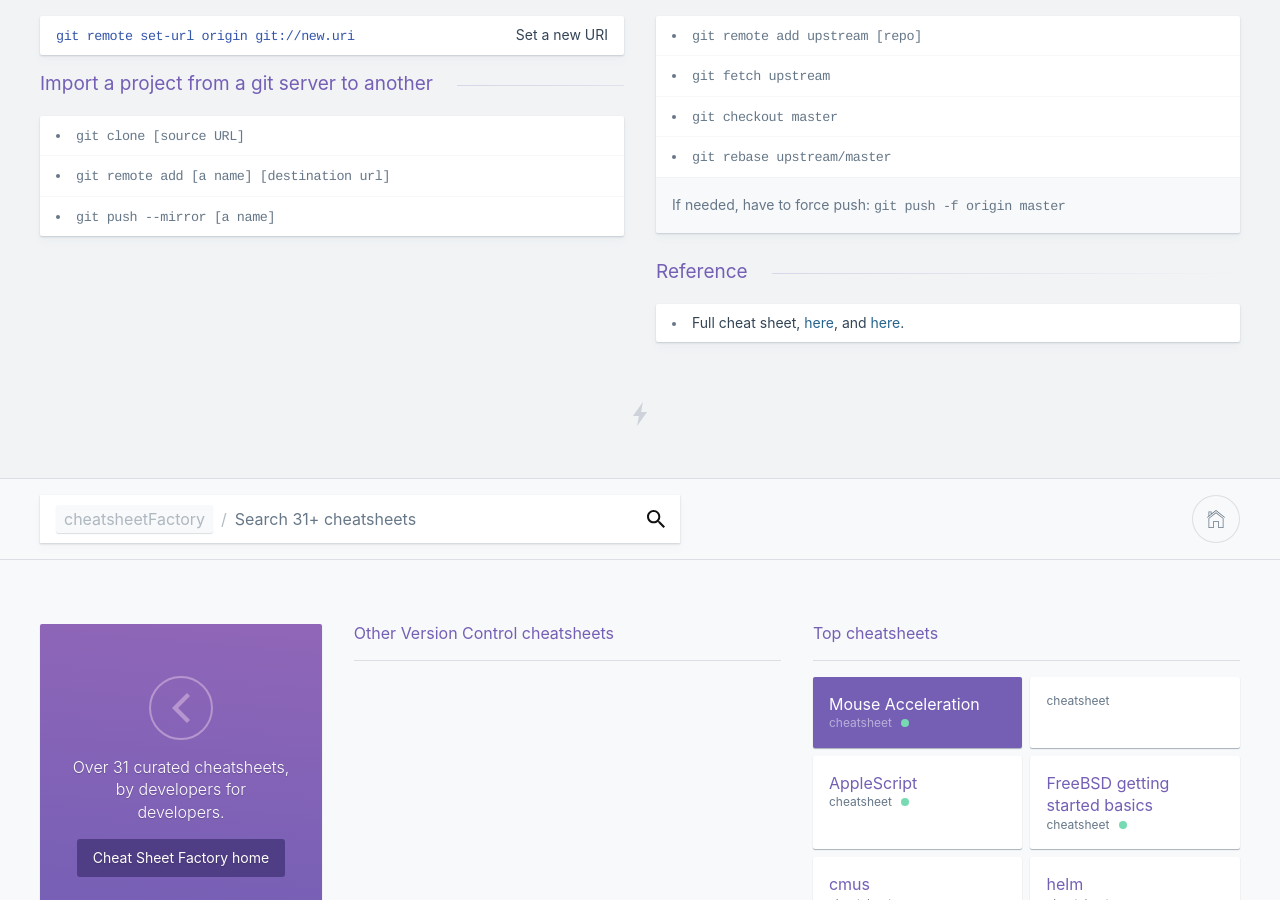
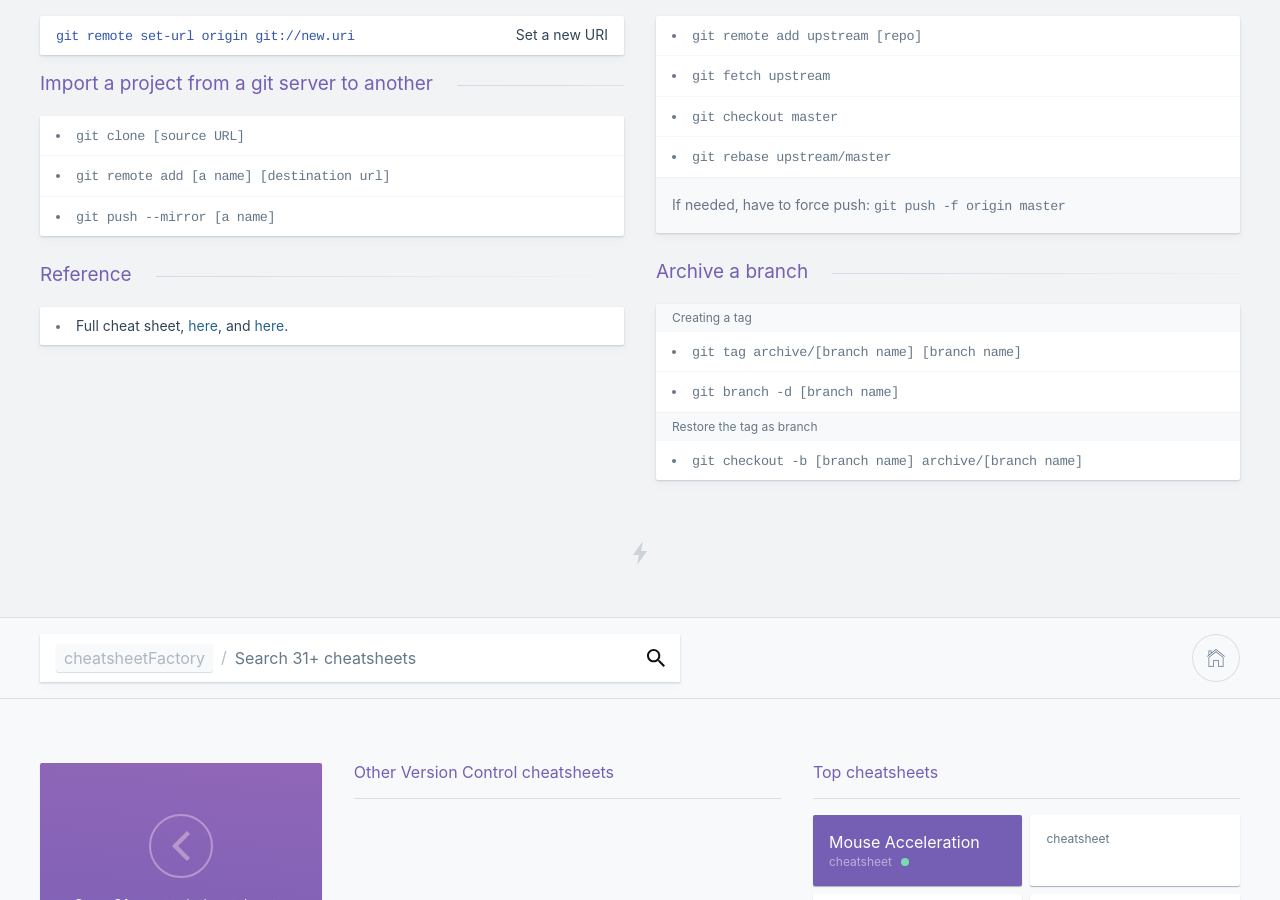
Before and after one commit to kasramp/cheat-sheet-factory, a Jekyll site: the page built from version_control/git.md, in a window 1280 px wide and 900 px high, scrolled down 1272 px. Built offline with Jekyll 4.4.1, drawn with Linux system fonts in a browser that asks for light colours.

Commit message:
Add archiving branch

```diff
--- a/version_control/git.md
+++ b/version_control/git.md
@@ -117,6 +117,17 @@ If needed, have to force push: `git push -f origin master`
 + `git remote add [a name] [destination url]`
 + `git push --mirror [a name]`
 
+### Archive a branch
+
+#### Creating a tag
+
++ `git tag archive/[branch name] [branch name]`
++ `git branch -d [branch name]`
+
+#### Restore the tag as branch
+
++ `git checkout -b [branch name] archive/[branch name]`
+
 ### Reference
 
 - Full cheat sheet, [here](https://github.com/kasramp/cheat-sheet-factory/blob/gh-pages/_docs/pdfs/Git%20Cheat%20sheet.pdf), and [here](https://github.com/kasramp/cheat-sheet-factory/blob/gh-pages/_docs/pdfs/Git%20Cheat%20Sheet%20Linux%20Academy.pdf).
```
